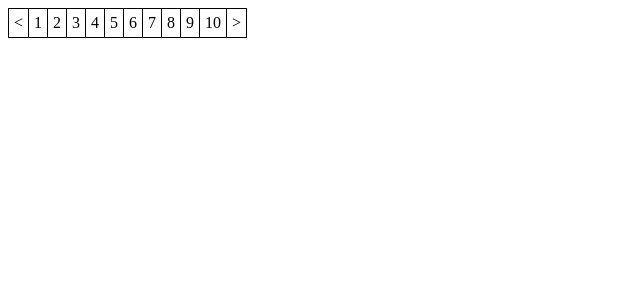
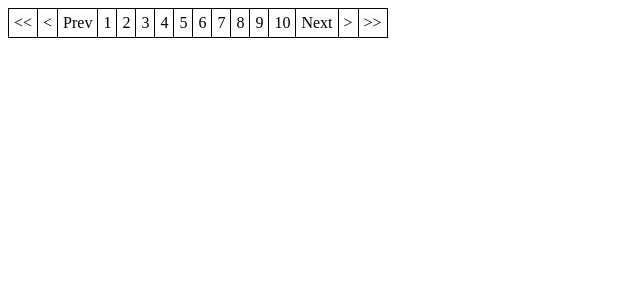
Before and after one commit to EmilGo25/pokedex-fe, a React (Vite) app: page / in a window 1280 px wide. Shown: the top 300 px of the page, without its empty margins (0-640 px from the left). Built offline with nearby package versions, Linux system fonts and the light colour scheme.

Commit message:
advanced pagination bar

```diff
--- a/src/components/Grid/PaginationBar/PaginationBar.tsx
+++ b/src/components/Grid/PaginationBar/PaginationBar.tsx
@@ -4,8 +4,13 @@ import {useState} from "react";
 export const PaginationBar = ({numOfPages})=>{
     const [pageOffset,setPageOffset]=useState(0);
 
-    const handleChangePageOffset = ({increment}:{increment:'backward' | 'forward' | 'first' | 'last'})=>{
+    const handleChangePageOffset = ({increment}:{increment:'prev'|'next'|'backward' | 'forward' | 'first' | 'last'})=>{
         switch(increment){
+            case 'prev':
+                setPageOffset((prev)=>prev-1>0?prev-1:0)
+                break;
+            case 'next':
+                setPageOffset((prev)=>prev+1<numOfPages?prev+1:numOfPages)
             case 'backward':
                 setPageOffset((prev)=>prev-10>0?prev-10:0)
                 break;
@@ -21,16 +26,28 @@ export const PaginationBar = ({numOfPages})=>{
     }
 
 return <div className={paginationStyles.pagination_bar}>
+    <div className={paginationStyles.page} onClick={()=>handleChangePageOffset({increment:'first'})}>
+        {'<<'}
+    </div>
     <div className={paginationStyles.page} onClick={()=>handleChangePageOffset({increment:'backward'})}>
         {'<'}
+    </div>
+    <div className={paginationStyles.page} onClick={()=>handleChangePageOffset({increment:'prev'})}>
+        Prev
     </div>
     {Array(10).fill(0).map((_,pageNumber)=> {
         return <div className={paginationStyles.page}>
             {pageNumber+1}
         </div>
     })}
+    <div className={paginationStyles.page} onClick={()=>handleChangePageOffset({increment:'next'})}>
+        Next
+    </div>
     <div className={paginationStyles.page} onClick={()=>handleChangePageOffset({increment:'forward'})}>
         {'>'}
     </div>
+    <div className={paginationStyles.page} onClick={()=>handleChangePageOffset({increment:'last'})}>
+        {'>>'}
+    </div>
 </div>
 }
```
